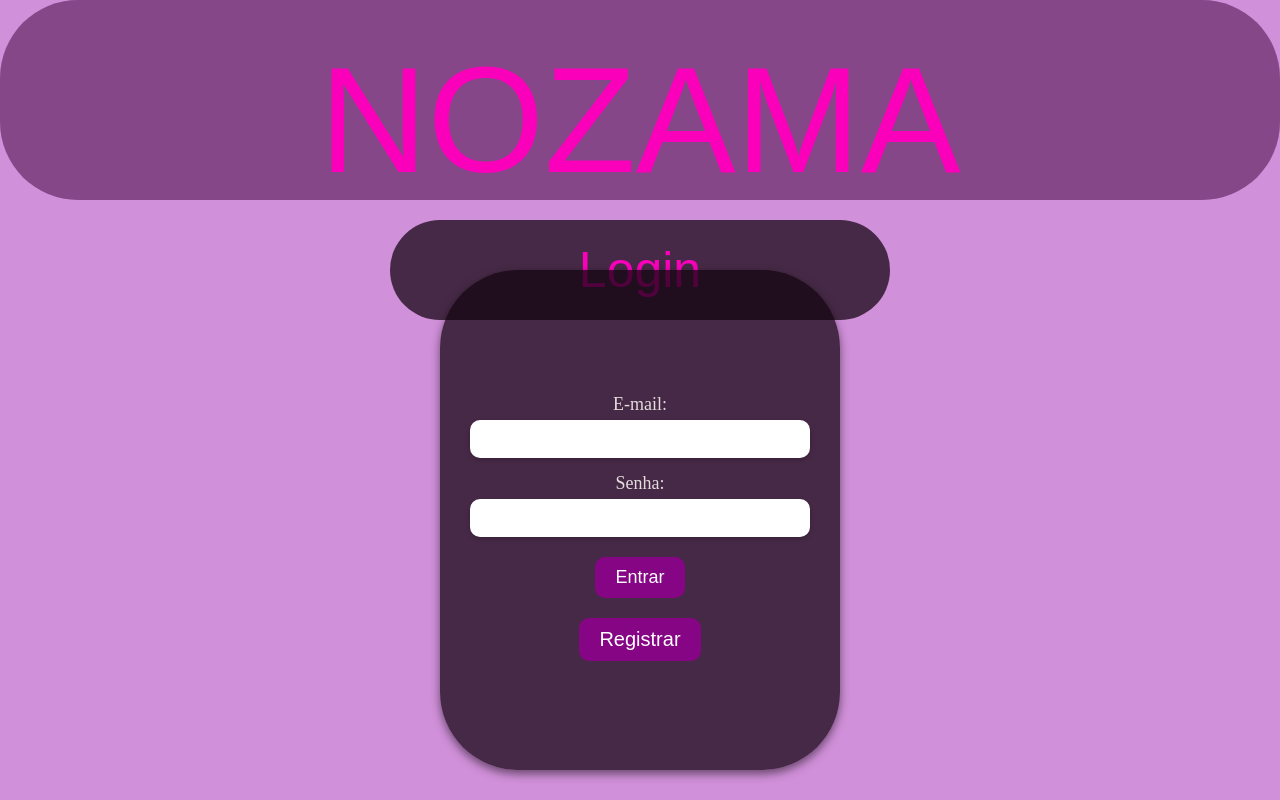
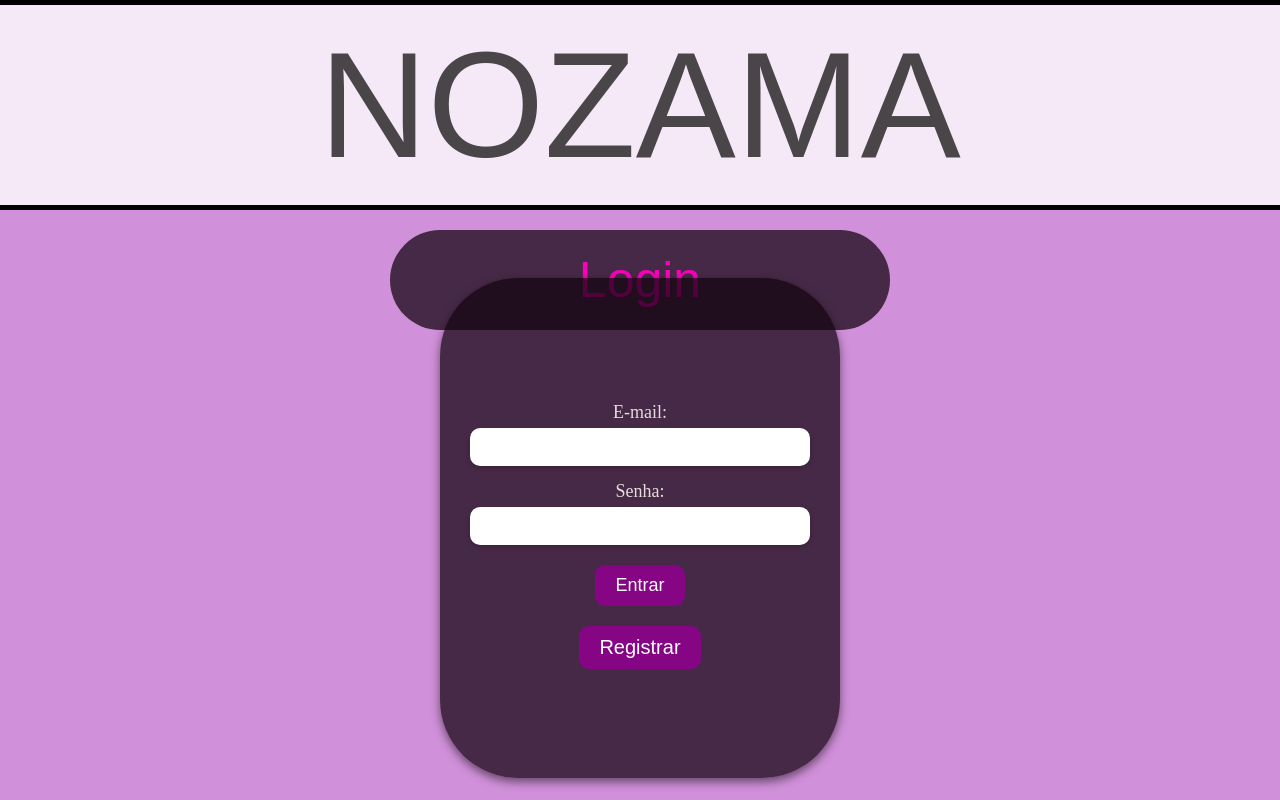
Before and after one commit to GabrielVidal16/Site-Nozama-Oficial, a Flask app: page /login in a window 1280 px wide. Run offline with Flask 3, Linux system fonts and the light colour scheme.

Commit message:
estilos paginas gerais

```diff
--- a/static/CSS/styles_login.css
+++ b/static/CSS/styles_login.css
@@ -8,16 +8,20 @@ body {
     height: 100vh;          /* Altura total da viewport */
 }
 .faixa {
-    background-color: #662a66b4;
+    background-color: #ffffffcc;
     height: 200px;
     width: 100%;
     text-align: center;
-    line-height: 240px;
-    color: rgb(250, 0, 187);;
+    line-height: 200px;
+    color: #000000b4;
     font-size: 150px;
     font-family: sans-serif;
-    border-radius: 78px
+
+    z-index: 2;
+    position: relative;
+    border: 5px solid #000000;
 }
+
 
 .login {
     background-color: #13030fb9;
@@ -44,7 +48,7 @@ body {
     color: #e4dcdc;
     font-size: 11px;
     position: absolute;
-    top: 65%;
+    top: 66%;
     left: 50%;
     transform: translate(-50%, -50%);
     border-radius: 78px;
--- a/templates/cadastro_usuario.html
+++ b/templates/cadastro_usuario.html
@@ -14,6 +14,7 @@
 
     <div class="faixa">NOZAMA</div>
     <div class="linha-ondulada">
+
         <svg viewBox="0 0 2870 150" xmlns="http://www.w3.org/2000/svg">
             <!-- O comando T agora tem mais pontos de controle para expandir a onda -->
             <path d="M0,150 Q300,100 600,50 T1200,50 T3000,30 V200 H0 Z"></path>
--- a/templates/login_usuario.html
+++ b/templates/login_usuario.html
@@ -13,7 +13,9 @@
 
     <!-- Faixa de destaque -->
     <div class="faixa">NOZAMA</div>
+    <div class="linha-ondulada">
     <div class="login">Login</div>
+
 
     <!-- Caixa centralizada com o formulário -->
     <div class="caixa">
```
Also changed, not shown: static/CSS/styles_cadastro.css (+6 -17 lines).
